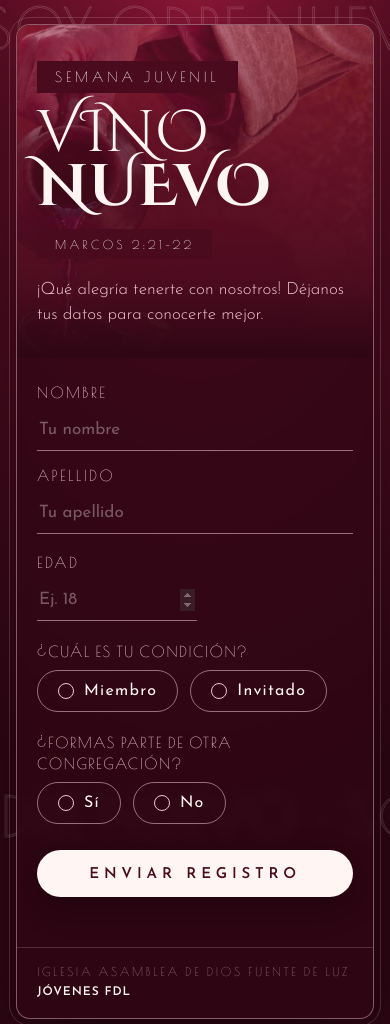
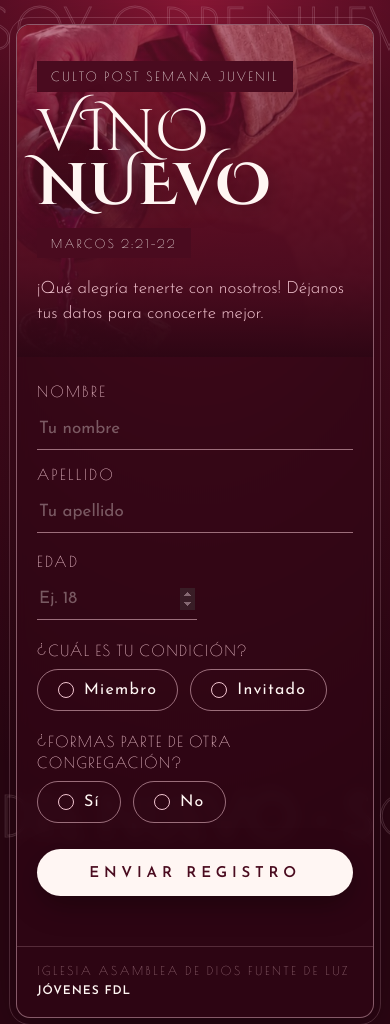
Before and after one commit to valeriano-g/formulario-con-estilo, a plain HTML site: page index.html in a window 390 px wide. Shown: the top 1024 px of the page. Drawn offline with nearby package versions, Linux system fonts and the light colour scheme.

Commit message:
Cambiar la etiqueta a «Culto Post Semana Juvenil»
Co-Authored-By: Claude Opus 5.5 <noreply@anthropic.com>
Claude-Session: https://claude.ai/code/session_01KNEmiksxw3ft1VRP9DrP62

```diff
--- a/css/vino-nuevo.css
+++ b/css/vino-nuevo.css
@@ -217,7 +217,8 @@ input[type="number"]::-webkit-inner-spin-button { opacity: .4; }
   .hero, .form, .thanks { padding-left: 20px; padding-right: 20px; }
   .foot { padding-left: 20px; padding-right: 20px; }
   .choice span { min-width: 0; }
-  .tag { letter-spacing: .28em; }
+  .tag { letter-spacing: .2em; font-size: 12.5px; padding: 8px 14px; }
+  .tag--small { font-size: 12px; }
 }
 
 @media (prefers-reduced-motion: reduce) {
--- a/index.html
+++ b/index.html
@@ -20,7 +20,7 @@
 
   <main class="card">
     <header class="hero">
-      <p class="tag">Semana Juvenil</p>
+      <p class="tag">Culto Post Semana Juvenil</p>
       <h1 class="title"><span>Vino</span><span>Nuevo</span></h1>
       <p class="tag tag--small">Marcos 2:21-22</p>
       <p class="hero__intro">¡Qué alegría tenerte con nosotros! Déjanos tus datos para conocerte mejor.</p>
```
